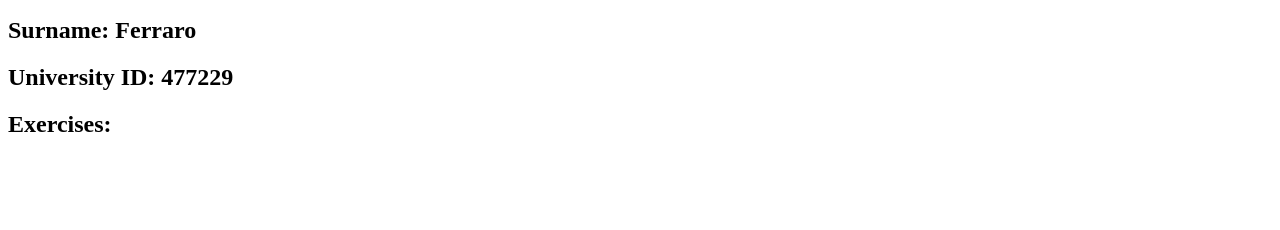
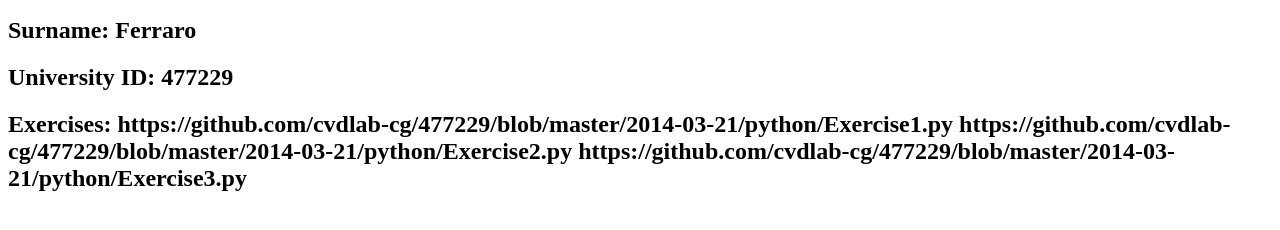
Before and after one commit to cvdlab-alumni/477229, a plain HTML site: page 2014-03-21/index.html in a window 1280 px wide. Shown: the part 96-326 px from the top of the page. Drawn offline with Linux system fonts and the light colour scheme.

Commit message:
Update index.html

```diff
--- a/2014-03-21/index.html
+++ b/2014-03-21/index.html
@@ -12,6 +12,9 @@
 		"http://en.wikipedia.org/wiki/File:Matsumoto_Castle05s5s4592.jpg"
 		"http://web.njit.edu/~kevin/rgb.txt.html"> </a>
 
-	<h2>Exercises: </h2>
+	<h2>Exercises: https://github.com/cvdlab-cg/477229/blob/master/2014-03-21/python/Exercise1.py
+			https://github.com/cvdlab-cg/477229/blob/master/2014-03-21/python/Exercise2.py
+			https://github.com/cvdlab-cg/477229/blob/master/2014-03-21/python/Exercise3.py
+	</h2>
 	</body>
 </html>
```
